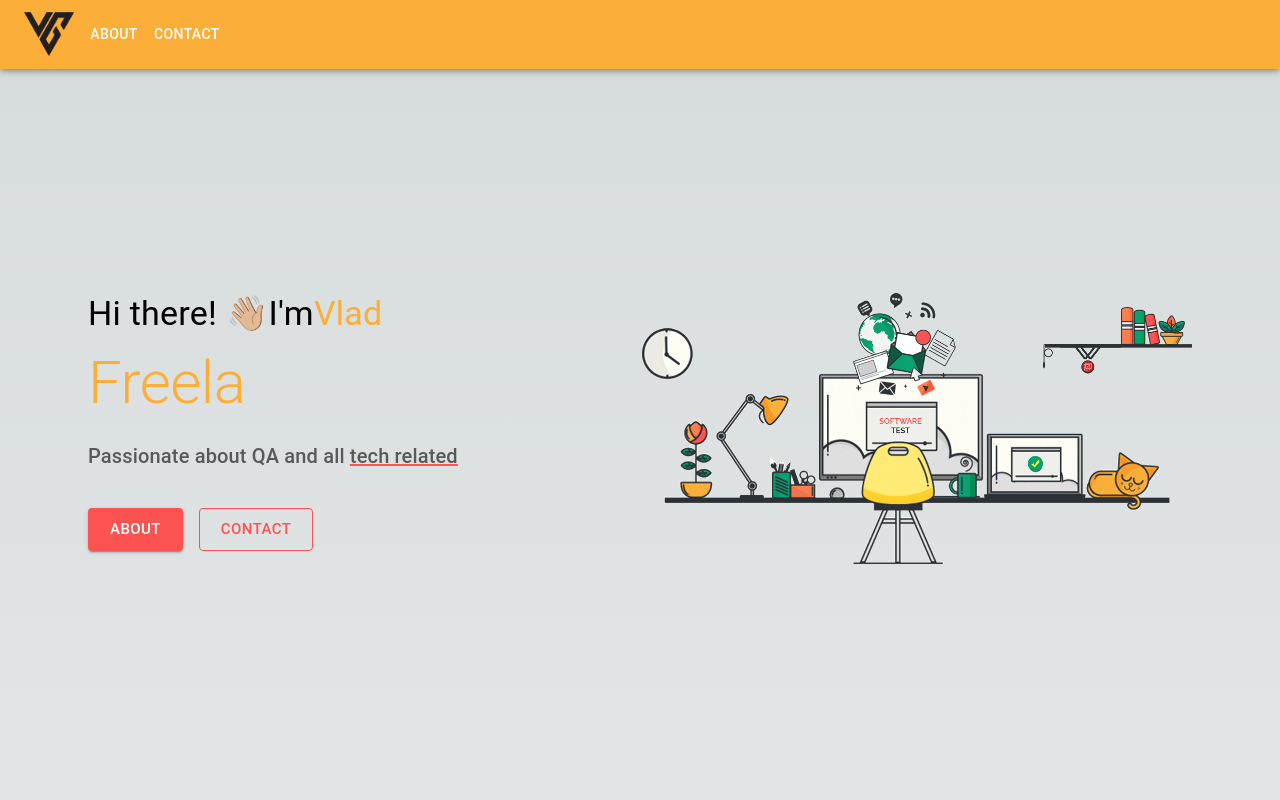
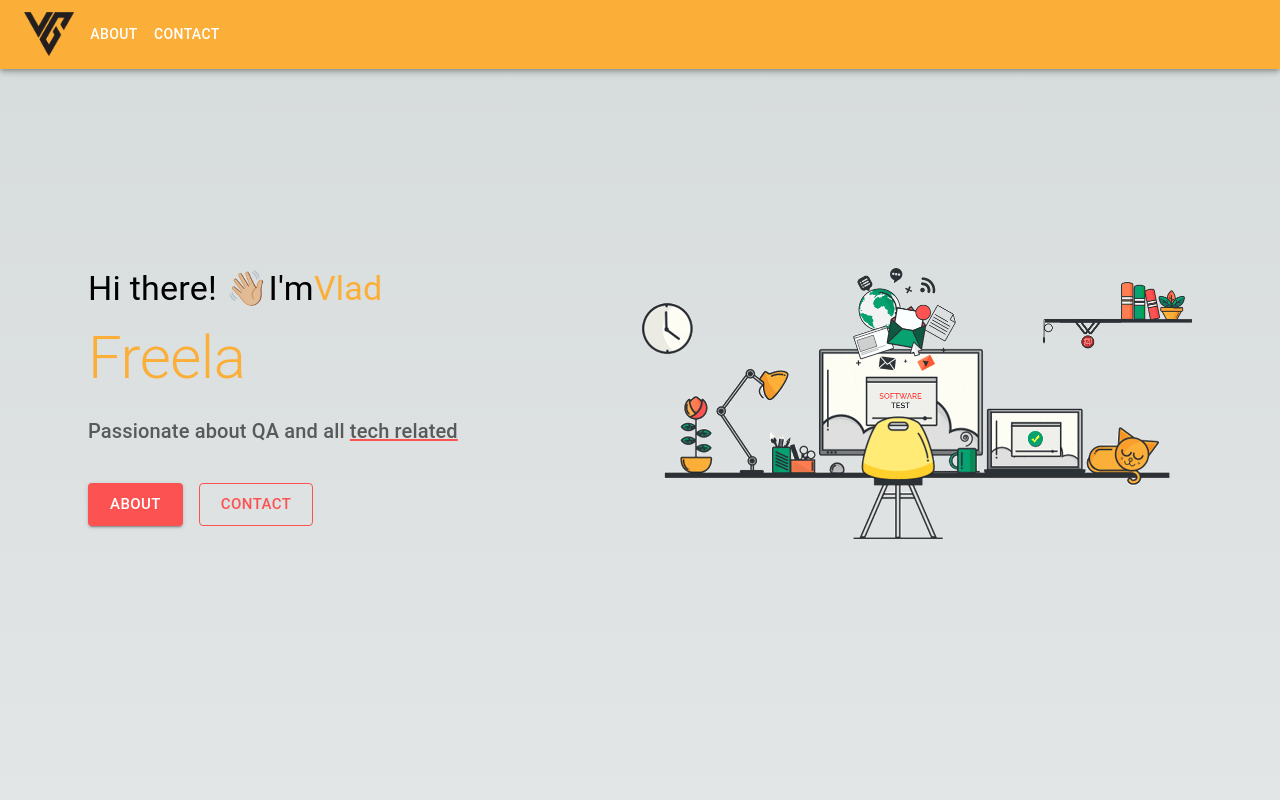
Before and after one commit to VladimirGovorov/personal-site, a Next.js app: page / in a window 1280 px wide. Shown: the top 800 px of the page. Built offline with nearby package versions, Linux system fonts and the light colour scheme.

Commit message:
margin correction

```diff
--- a/components/about/About.tsx
+++ b/components/about/About.tsx
@@ -53,14 +53,18 @@ const About = () => {
           minHeight: {
             xs: "100dvh",
           },
-          marginBottom: "50px",
+          marginTop: {
+            xs: "100px",
+            sm: "50px",
+          },
+          marginBottom: { xs: "100px", md: "50px" },
         }}
       >
         <Box
           sx={{
             display: "flex",
             justifyContent: "center",
-            marginBottom: "50px",
+            marginBottom: { xs: "100px", md: "50px" },
           }}
         >
           <Typography component="h3" variant="h3">
--- a/components/home/Home.tsx
+++ b/components/home/Home.tsx
@@ -43,13 +43,18 @@ const Home = () => {
           flexDirection: "column",
           justifyContent: "center",
           marginTop: {
-            xs: "0px",
+            xs: "100px",
             sm: "50px",
           },
+          marginBottom: { xs: "100px", md: "50px" },
         }}
       >
         <Box
-          sx={{ display: "flex", flexDirection: { xs: "column", md: "row" } }}
+          sx={{
+            display: "flex",
+            flexDirection: { xs: "column", md: "row" },
+            marginBottom: { xs: "100px", md: "50px" },
+          }}
         >
           <Box mb={7} width={"100%"}>
             <Typography gutterBottom component="h4" variant="h4">
```
